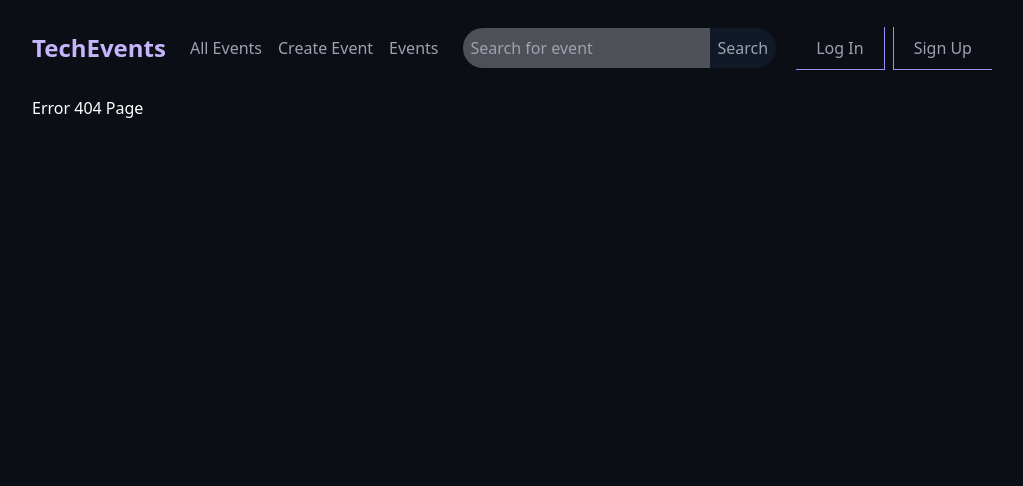
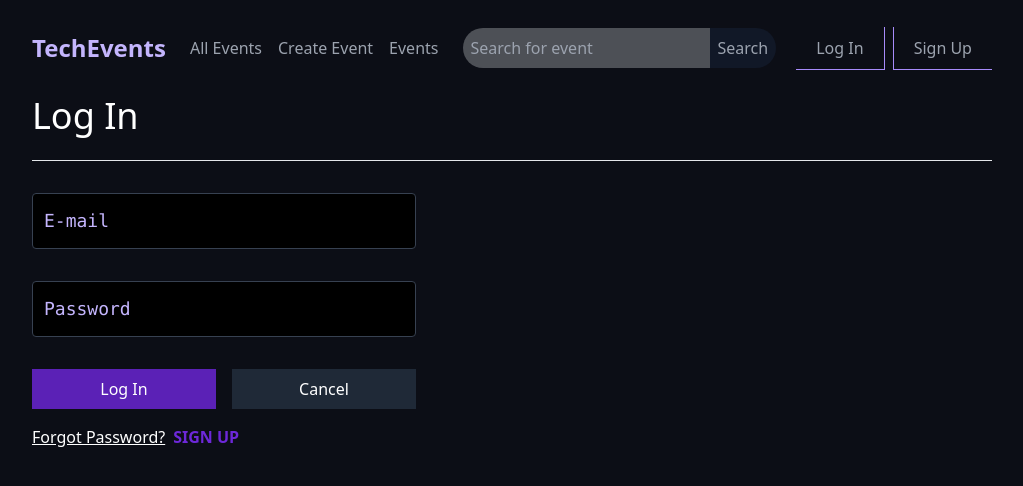
Before and after one commit to Mustycodes/tech-events-app, a React (Create React App) app: page /login in a window 1280 px wide. Before the commit this address had no page. Shown: the top 486 px of the page, without its empty margins (128-1151 px from the left). Built offline with nearby package versions, Linux system fonts and the light colour scheme; the HTML template or start-up script is replaced by a standard one.

Commit message:
add login form with floating label

```diff
--- a/src/App.tsx
+++ b/src/App.tsx
@@ -4,6 +4,7 @@ import EventsPage from "./pages/eventsPage";
 import EventDetailsPage from "./pages/eventDetailsPage";
 import CreateEventPage from "./pages/createEventPage";
 import Error404Page from "./pages/error404Page";
+import LoginPage from "./pages/loginPage";
 
 function App() {
   const appRoutes = [
@@ -11,8 +12,10 @@ function App() {
     { path: "/events", component: <EventsPage /> },
     { path: "/events/new", component: <CreateEventPage /> },
     { path: "/events/:id", component: <EventDetailsPage /> },
+    { path: "/login", component: <LoginPage /> },
     { path: "", component: <Error404Page /> },
   ];
+
   return (
     <div className="lg:mx-36 text-white">
       <Header />
--- /dev/null
+++ b/src/components/FloatingLabelInput.tsx
@@ -0,0 +1,11 @@
+import { ReactNode } from "react"
+
+const FloatingLabelInput = ({children}:{children: ReactNode}) => {
+  return (
+    <div className="text-input">
+     {children}
+    </div>
+  )
+}
+
+export default FloatingLabelInput
--- a/src/components/Header.tsx
+++ b/src/components/Header.tsx
@@ -46,7 +46,7 @@ const Header = () => {
         <li className="py-3">
           <Link
             className="border-r border-b border-purple-400 hover:bg-purple-500 hover:text-white py-2.5 px-5 mx-1"
-            to="/"
+            to="/login"
           >
             Log In
           </Link>
@@ -54,7 +54,7 @@ const Header = () => {
         <li className="py-3">
           <Link
             className="border-l border-b border-purple-400 hover:bg-purple-500 hover:text-white py-2.5 px-5 mx-1 mr-0"
-            to="/"
+            to="/signup"
           >
             Sign Up
           </Link>
--- /dev/null
+++ b/src/components/TextInputFieldWithLabel.tsx
@@ -0,0 +1,17 @@
+import React from "react";
+import {TextInputFieldWithLabelProps} from '../shared/types/types'
+
+
+const TextInputFieldWithLabel = ({ id, type="text", label, value, onChange, isFieldActive }: TextInputFieldWithLabelProps) => {
+  const labelClass = `input-label ${isFieldActive ? "Active": ""}`;
+  return (
+    <>
+      <input id={id} type={type} name={id} value={value} onChange={onChange} className="input-field" />
+      <label htmlFor={id} className={labelClass}>
+        {label}
+      </label>
+    </>
+  );
+};
+
+export default TextInputFieldWithLabel;
--- a/src/index.css
+++ b/src/index.css
@@ -1,8 +1,6 @@
 body {
   margin: 0;
-  font-family: 'Roboto', 'Oxygen',
-    'Ubuntu', 'Cantarell', 'Fira Sans', 'Droid Sans', 'Helvetica Neue',
-    sans-serif;
+  font-family: "Roboto", "Oxygen", "Ubuntu", "Cantarell", "Fira Sans", "Droid Sans", "Helvetica Neue", sans-serif;
   -webkit-font-smoothing: antialiased;
   -moz-osx-font-smoothing: grayscale;
 }
@@ -10,3 +8,25 @@ body {
 @tailwind base;
 @tailwind components;
 @tailwind utilities;
+
+.heading-one {
+  @apply text-white text-4xl mb-6;
+}
+
+.text-input {
+  @apply flex flex-col relative w-full mb-8;
+}
+
+.text-input:focus-within .input-label {
+  @apply translate-y-0 pl-1 scale-75 text-purple-700;
+}
+.input-field {
+  @apply w-full h-14 pt-4 pb-0 pr-4 pl-3 outline-none bg-black border border-gray-700 rounded font-mono text-base;
+}
+
+.input-label {
+  @apply absolute transform translate-x-0 translate-y-1/2 scale-100 transition-all duration-200 ease-out text-lg font-mono py-0 px-3 text-purple-300 pointer-events-none;
+}
+.input-label.Active {
+  @apply translate-y-0 pl-1 scale-75 text-purple-700;
+}
--- a/src/mockData.ts
+++ b/src/mockData.ts
@@ -1,16 +1,30 @@
-export const eventData = [
+import { Event } from "./shared/types/types";
+
+export const eventData:Event[] = [
   {
     id: 1,
     name: "DevFest Lagos",
     date: new Date("04/20/2021"),
     time: "10:00 am",
     price: 2000,
-    imageUrl: require('./assets/images/DevFest2019.png').default,
+    imageUrl: require("./assets/images/DevFest2019.png").default,
     location: {
       address: "The Events House Lekki",
       city: "Lagos",
       country: "Nigeria",
     },
+    sessions: [
+      {
+        id: 1,
+        name: "Contributing to Open Source",
+        presenter: "Prosper Otemuyiwa",
+        duration: 1,
+        level: "beginner",
+        abstract:
+          "Lorem ipsum dolor sit amet consectetur adipisicing elit. Vero facilis quibusdam magnam impedit. Nihil mollitia in ducimus recusandae hic, illo cum quam veritatis officiis laudantium ipsum consectetur numquam, neque voluptatibus.",
+        voters: ["John", "Tobi"]
+      },
+    ]
   },
   {
     id: 2,
@@ -18,12 +32,24 @@ export const eventData = [
     date: new Date("07/06/2022"),
     time: "2:00 pm",
     price: 2000,
-    imageUrl: require('./assets/images/image2.jpg').default,
+    imageUrl: require("./assets/images/image2.jpg").default,
     location: {
       address: "The Events House Lekki",
       city: "Lagos",
       country: "Nigeria",
     },
+    sessions: [
+      {
+        id: 2,
+        name: "Contributing to Open Source",
+        presenter: "Prosper Otemuyiwa",
+        duration: 1,
+        level: "beginner",
+        abstract:
+          "Lorem ipsum dolor sit amet consectetur adipisicing elit. Vero facilis quibusdam magnam impedit. Nihil mollitia in ducimus recusandae hic, illo cum quam veritatis officiis laudantium ipsum consectetur numquam, neque voluptatibus.",
+        voters: ["John", "Tobi"]
+      },
+    ]
   },
   {
     id: 3,
@@ -31,7 +57,19 @@ export const eventData = [
     date: new Date("04/20/2021"),
     time: "08:30 am",
     price: 2000,
-    imageUrl: require('./assets/images/DevFest2.png').default,
-    onlineUrl: 'https://www.osca.com'
-  }
-]
+    imageUrl: require("./assets/images/DevFest2.png").default,
+    onlineUrl: "https://www.osca.com",
+    sessions: [
+      {
+        id: 3,
+        name: "Contributing to Open Source",
+        presenter: "Prosper Otemuyiwa",
+        duration: 1,
+        level: "beginner",
+        abstract:
+          "Lorem ipsum dolor sit amet consectetur adipisicing elit. Vero facilis quibusdam magnam impedit. Nihil mollitia in ducimus recusandae hic, illo cum quam veritatis officiis laudantium ipsum consectetur numquam, neque voluptatibus.",
+        voters: ["John", "Tobi"]
+      },
+    ]
+  },
+];
--- a/src/pages/eventsPage.tsx
+++ b/src/pages/eventsPage.tsx
@@ -3,7 +3,7 @@ import EventList from "../components/events/EventList"
 const EventsPage = () => {
   return (
     <div>
-      <h1 className="text-white text-4xl mb-6">Upcoming Tech Events</h1>
+      <h1 className="heading-one">Upcoming Tech Events</h1>
       <hr className="mb-8" />
       <EventList />
     </div>
--- /dev/null
+++ b/src/pages/loginPage.tsx
@@ -0,0 +1,55 @@
+import { ChangeEvent, useState } from "react";
+import { Link } from "react-router-dom";
+import FloatingLabelInput from "../components/FloatingLabelInput";
+import TextInputFieldWithLabel from "../components/TextInputFieldWithLabel";
+
+const LoginPage = () => {
+  const [state, setState] = useState<{email:string, password:string}>({
+    email: '',
+    password: ''
+  });
+  const [isFieldActive, setIsFieldActive] = useState({
+    email: false,
+    password: false
+  });
+  const handleChange = (e:ChangeEvent<HTMLInputElement>) => {
+    const {name, value } = e.target;
+    setState({...state, [name]:value} as any);
+    // if (state.email !== "") {
+    //   setIsFieldActive({...isFieldActive, email: true});
+    // } else {
+    //   setIsFieldActive({...isFieldActive, email: false});
+    // }
+    // if (state.password !== "") {
+    //   setIsFieldActive({...isFieldActive, password:true})
+    // } else {
+    //   setIsFieldActive({...isFieldActive, password:false})
+    // }
+    // state.email ? setIsFieldActive({...isfieldActive, isEmail:true}) : setIsFieldActive({...isfieldActive, isEmail:false});
+    // state.password ? setIsFieldActive({...isfieldActive, isPassword:true}) : setIsFieldActive({...isfieldActive, isPassword:false});
+  };
+  return (
+    <div>
+      <h1 className="heading-one">Log In</h1>
+      <hr className="mb-8" />
+      <form action="" className="w-full md:max-w-sm">
+        <FloatingLabelInput>
+            <TextInputFieldWithLabel id="email" type="email" isFieldActive={isFieldActive.email} label="E-mail" value={state.email} onChange={handleChange} />
+        </FloatingLabelInput>
+        <FloatingLabelInput>
+          <TextInputFieldWithLabel id="password" type="password" isFieldActive={isFieldActive.password} label="Password" value={state.password} onChange={handleChange} />
+        </FloatingLabelInput>
+        <div className="flex mb-4">
+          <button className=" flex-1 mr-2 bg-purple-800 hover:bg-purple-600 px-4 py-2 inline-block" type="submit">Log In</button>
+          <button className=" flex-1 ml-2 bg-gray-800 w-1/3 hover:bg-gray-600 px-4 py-2 inline-block" type="button">Cancel</button>
+        </div>
+        <div>
+          <Link to="/forgotPassword" className="mr-2 underline hover:text-purple-600">Forgot Password?</Link>
+          <Link to="/signup" className="uppercase font-bold text-purple-700 hover:text-purple-500">Sign Up</Link>
+        </div>
+      </form>
+    </div>
+  );
+};
+
+export default LoginPage;
--- a/src/shared/types/types.tsx
+++ b/src/shared/types/types.tsx
@@ -1,4 +1,4 @@
-import { ReactNode } from "react";
+import { ChangeEvent, ReactNode } from "react";
 
 export interface Event {
   id: number;
@@ -6,15 +6,37 @@ export interface Event {
   date: Date;
   time: string;
   price: number;
-  imageUrl:any;
+  imageUrl:string;
   location?: {
       address: string;
       city: string;
       country: string;
   };
-  onlineUrl?: any;
+  onlineUrl?: string;
+  sessions: Session[];
 }
+
+export interface Session {
+  id: number;
+  name: string;
+  presenter: string;
+  level: string;
+  duration:number;
+  abstract:string;
+  voters: string[];
+}
+
+
 export interface NavItemProps {
   to:string;
   children: ReactNode
 }
+
+export interface TextInputFieldWithLabelProps {
+  id:string;
+  type?: "text" | "password" | "email";
+  label:string;
+  value: string;
+  onChange(e:ChangeEvent):void;
+  isFieldActive: boolean;
+}
--- /dev/null
+++ b/stylelint.config.js
@@ -0,0 +1,19 @@
+module.exports = {
+  extends: ['stylelint-config-recommended'],
+  rules: {
+    "at-rule-no-unknown": [
+      true,
+      {
+        ignoreAtRules: [
+          "tailwind",
+          "apply",
+          "variants",
+          "responsive",
+          "screen",
+        ],
+      },
+    ],
+    "declaration-block-trailing-semicolon": null,
+    "no-descending-specificity": null,
+  },
+};
```
Also changed, not shown: 1 other file (tests, documents, lock files or other folders).
